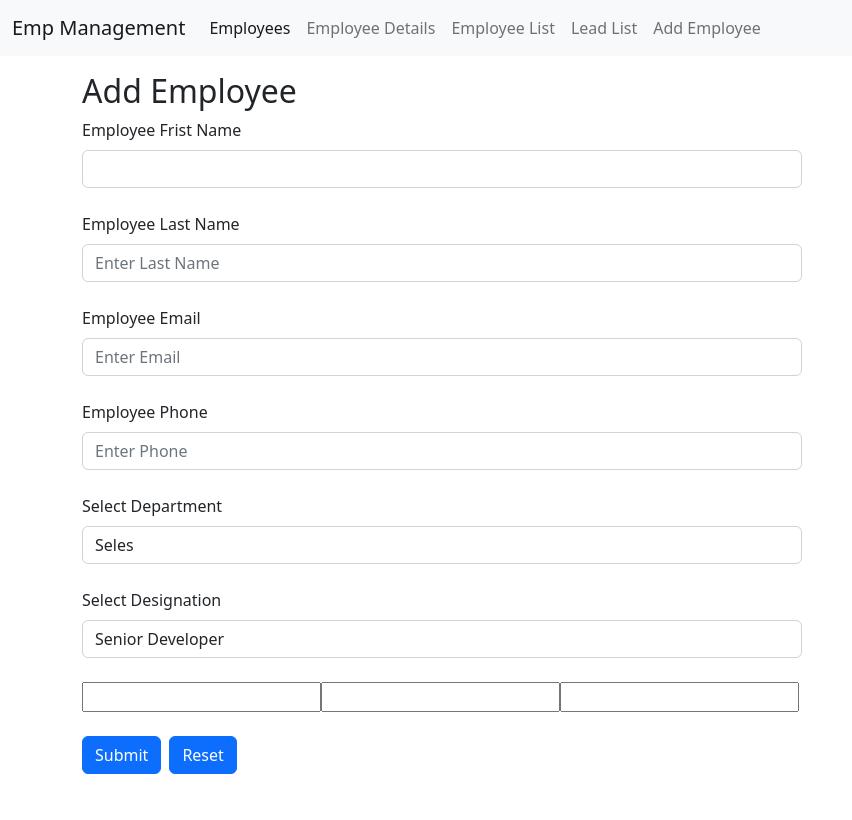
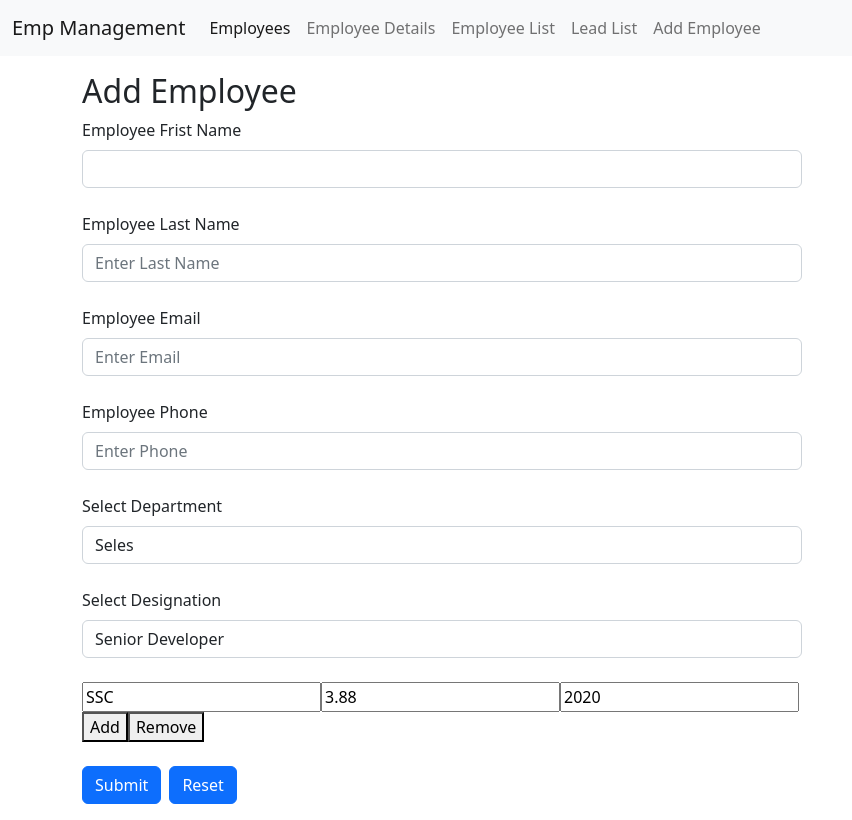
Before and after one commit to SajalSenCSE/EmployeeManagementApp, an Angular app: page /add in a window 1280 px wide. Shown: the whole page, without its empty margins (0-852 px from the left). Built offline with nearby package versions, Linux system fonts and the light colour scheme.

Commit message:
FormArrayAddRemove

```diff
--- a/src/app/Employee/employee-add/employee-add.component.html
+++ b/src/app/Employee/employee-add/employee-add.component.html
@@ -50,14 +50,22 @@
                 </select>
                 <span class="error-block" *ngIf="!addEmployeeForm.controls['Designation'].valid && (addEmployeeForm.controls['Designation'].touched || submited)">Select Designation</span>
             </div><br>
+            <!-- <div class="form-group" formArrayName="SelectEdu">
+                <div *ngFor="let control of addEmployeeForm.controls['SelectEdu'].value;let i=index" [formGroupName]="i">
+                    <input type="text" formControlName="mixed">
+                    <button (click)="Remove(i)">Remove</button>
+                </div>
+            </div><br> -->
             <div class="form-group" formArrayName="Education">
                 <div *ngFor="let control of addEmployeeForm.controls['Education'].value;let i=index" [formGroupName]="i">
                     <!-- <select *ngFor="let s of degrees" formControlName="degree">
                         <option value="{{s.Id}}">{{s.Name}}</option>
                     </select> -->
-                    <input formControlName="degree">
-                    <input formControlName="Scores">
-                    <input formControlName="passingYear">
+                    <input type="text" placeholder="Enter Degree" formControlName="degree">
+                    <input type="text" placeholder="Enter Scores" formControlName="Scores">
+                    <input type="text" placeholder="passingYear" formControlName="passingYear">
+                    <button (click)="addEdu()">Add</button>
+                    <button (click)="Remove(i)">Remove</button>
                 </div>
             </div><br>
 
--- a/src/app/Employee/employee-add/employee-add.component.ts
+++ b/src/app/Employee/employee-add/employee-add.component.ts
@@ -1,6 +1,8 @@
+import { JsonPipe } from '@angular/common';
 import { Component, OnInit } from '@angular/core';
 import { FormArray, FormBuilder, FormControl, FormGroup, Validators } from '@angular/forms';
 import { Dropdown } from 'src/app/models/Dropdown';
+import { EducationType } from 'src/app/models/education-type';
 
 import { EmployeeInputTypeForm } from 'src/app/models/EmployeeInputTypeForm';
 import { UtilityData } from 'src/app/Utility/utility-data';
@@ -14,53 +16,73 @@ import { UtilityData } from 'src/app/Utility/utility-data';
 export class EmployeeAddComponent implements OnInit {
 
   addEmployeeForm: FormGroup;
-  submited:boolean=false;
+  submited: boolean = false;
   Departments: Dropdown[] = UtilityData.GetDept();
 
   Designations: Dropdown[] = UtilityData.Positation();
 
-  degrees:Dropdown[]=[
-    {Id:1,Name:'SSC'},
-    {Id:1,Name:'BSC'}
+  degrees: Dropdown[] = [
+    { Id: 1, Name: 'SSC' },
+    { Id: 1, Name: 'BSC' }
   ]
 
-  constructor(private fb:FormBuilder) { }
+  constructor(private fb: FormBuilder) { }
 
   ngOnInit(): void {
-    this.addEmployeeForm =this.fb.group<EmployeeInputTypeForm>({
-      FName: new FormControl(null,[Validators.required]),
+    this.addEmployeeForm = this.fb.group<EmployeeInputTypeForm>({
+      FName: new FormControl(null, [Validators.required]),
       LName: new FormControl(null, Validators.required),
       Email: new FormControl(null, [Validators.required, Validators.email]),
       Phone: new FormControl(null, [Validators.required, Validators.maxLength(11)]),
       Department: new FormControl(1, [Validators.required]),
       Designation: new FormControl(1, Validators.required),
-      Education:new FormArray([
+      Education: new FormArray([
         this.fb.group({
-         degree:new FormControl(''),
-         Scores:new FormControl(''),
-         passingYear:new FormControl('')
+          degree: new FormControl<string|null>('SSC'),
+          Scores: new FormControl<number|null>(3.88),
+          passingYear: new FormControl<number|null>(2020)
         })
-     ])
+      ]),
+      SelectEdu: new FormArray([
+        this.fb.group({
+          mixed: new FormControl()
+        })
+      ])
     })
   }
 
   onSubmit() {
-    this.submited=true;
+    this.submited = true;
     if (this.addEmployeeForm.valid) {
-      console.log(this.addEmployeeForm.value.FName)
-      console.log(this.addEmployeeForm.value.LName)
-      console.log(this.addEmployeeForm.value.Email)
-      console.log(this.addEmployeeForm.value.Phone)
-      console.log(this.addEmployeeForm.value.Department)
-      console.log(this.addEmployeeForm.value.Designation)
-      this.submited=false;
+      console.log(this.addEmployeeForm.value)
+      this.submited = false;
     } else {
       console.log("Frorm is not valid")
     }
   }
 
-  get Edu():FormArray{
-    return this.addEmployeeForm.get('Education') as FormArray;
+  addEdu() {
+    let eduArray = this.addEmployeeForm.get('Education') as FormArray;
+    let newEdu = this.fb.group({
+      degree: '',
+      Scores: 1,
+      passingYear: 2020
+    })
+    eduArray.push(newEdu)
   }
 
+  Remove(i: number) {
+    let eduArray = this.addEmployeeForm.get('Education') as FormArray;
+    eduArray.removeAt(i);
+  }
+  // addEdu(){
+  //   let eduArray=this.addEmployeeForm.get('SelectEdu') as FormArray;
+  //   let newEdu=this.fb.group({
+  //     mixed: this.addEmployeeForm.get('Education') as FormArray
+  //   })
+  //   console.log(newEdu.value)
+  //   eduArray.push(newEdu)
+  // }
+
+
 }
--- a/src/app/models/EmployeeInputTypeForm.ts
+++ b/src/app/models/EmployeeInputTypeForm.ts
@@ -8,5 +8,6 @@ export interface EmployeeInputTypeForm {
     Department: FormControl<number|null>,
     Designation: FormControl<number|null>,
     Education:any;
+    SelectEdu:any;
 
 }
--- /dev/null
+++ b/src/app/models/education-type.ts
@@ -0,0 +1,8 @@
+import { FormControl } from "@angular/forms";
+
+export interface EducationType {
+    degree:FormControl<string|null>,
+    Scores:FormControl<number|null>,
+    passingYear:FormControl<number|null>
+
+}
```
